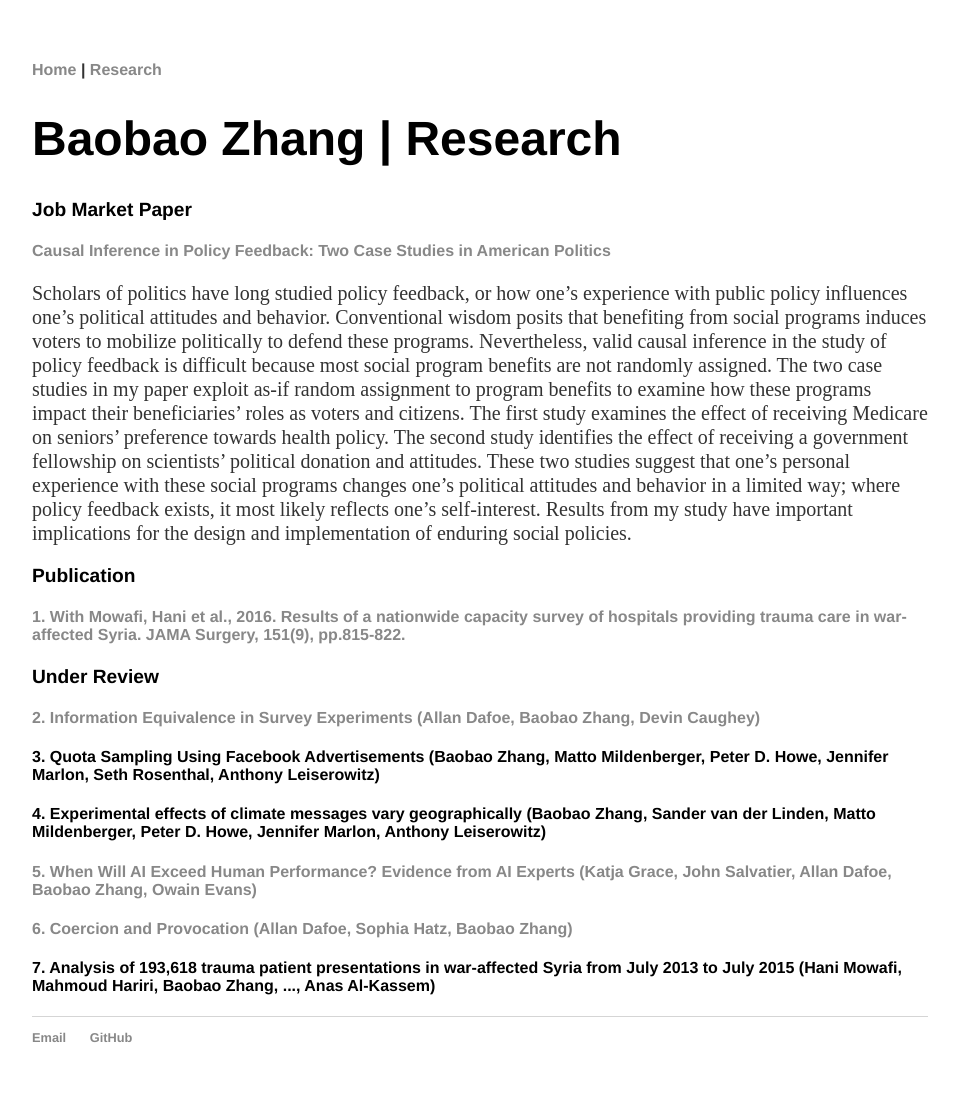
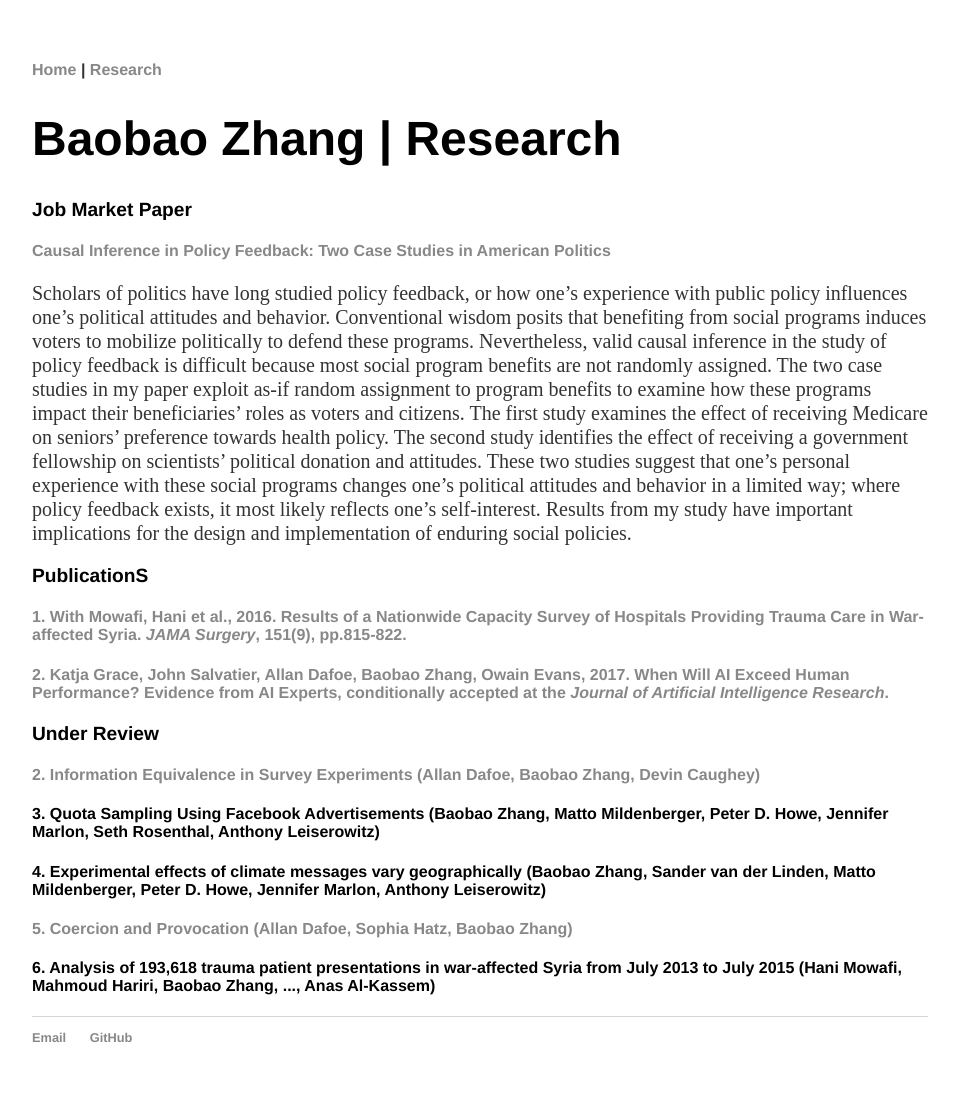
Before and after one commit to morganlivingston/baobaofzhang.github.io, a Jekyll site: the page built from research.html, in a window 1280 px wide. Shown: the whole page, without its empty margins (160-1119 px from the left). Built offline with Jekyll 4.4.1, drawn with Linux system fonts in a browser that asks for light colours.

Commit message:
Update research.html

```diff
--- a/research.html
+++ b/research.html
@@ -13,17 +13,16 @@ title: Research
 <p>
 Scholars of politics have long studied policy feedback, or how one’s experience with public policy influences one’s political attitudes and behavior. Conventional wisdom posits that benefiting from social programs induces voters to mobilize politically to defend these programs. Nevertheless, valid causal inference in the study of policy feedback is difficult because most social program benefits are not randomly assigned. The two case studies in my paper exploit as-if random assignment to program benefits to examine how these programs impact their beneficiaries’ roles as voters and citizens. The first study examines the effect of receiving Medicare on seniors’ preference towards health policy. The second study identifies the effect of receiving a government fellowship on scientists’ political donation and attitudes. These two studies suggest that one’s personal experience with these social programs changes one’s political attitudes and behavior in a limited way; where policy feedback exists, it most likely reflects one’s self-interest. Results from my study have important implications for the design and implementation of enduring social policies.
 </p>
-			<h3>Publication</h3>
-  <h4><a href="https://www.ncbi.nlm.nih.gov/pubmed?term=27332144">1. With Mowafi, Hani et al., 2016. Results of a nationwide capacity survey of hospitals providing trauma care in war-affected Syria. JAMA Surgery, 151(9), pp.815-822.</a></h4>
-
+			<h3>PublicationS</h3>
+  <h4><a href="https://www.ncbi.nlm.nih.gov/pubmed?term=27332144">1. With Mowafi, Hani et al., 2016. Results of a Nationwide Capacity Survey of Hospitals Providing Trauma Care in War-affected Syria. <i>JAMA Surgery</i>, 151(9), pp.815-822.</a></h4>
+<h4><a href="https://arxiv.org/abs/1705.08807">2. Katja Grace, John Salvatier, Allan Dafoe, Baobao Zhang, Owain Evans, 2017. When Will AI Exceed Human Performance? Evidence from AI Experts, conditionally accepted at the <i>Journal of Artificial Intelligence Research</i>.
+	</a></h4>
 			<h3>Under Review</h3>
 <h4><a href="http://www.allandafoe.com/ie">2. Information Equivalence in Survey Experiments (Allan Dafoe, Baobao Zhang, Devin Caughey)</a></h4>
 <h4>3. Quota Sampling Using Facebook Advertisements (Baobao Zhang, Matto Mildenberger, Peter D. Howe, Jennifer Marlon, Seth Rosenthal, Anthony Leiserowitz)</h4>
 <h4>4. Experimental effects of climate messages vary geographically (Baobao Zhang, Sander van der Linden, Matto Mildenberger, Peter D. Howe, Jennifer Marlon, Anthony Leiserowitz) </h4>
-<h4><a href="https://arxiv.org/abs/1705.08807">5. When Will AI Exceed Human Performance? Evidence from AI Experts (Katja Grace, John Salvatier, Allan Dafoe, Baobao Zhang, Owain Evans)
-	</a></h4>
-<h4><a href="http://www.allandafoe.com/provocation.pdf">6. Coercion and Provocation (Allan Dafoe, Sophia Hatz, Baobao Zhang)</a></h4>
-<h4>7. Analysis of 193,618 trauma patient presentations in war-affected Syria from July 2013 to July 2015 (Hani Mowafi, Mahmoud Hariri, Baobao Zhang, ..., Anas Al-Kassem)</h4>
+<h4><a href="http://www.allandafoe.com/provocation.pdf">5. Coercion and Provocation (Allan Dafoe, Sophia Hatz, Baobao Zhang)</a></h4>
+<h4>6. Analysis of 193,618 trauma patient presentations in war-affected Syria from July 2013 to July 2015 (Hani Mowafi, Mahmoud Hariri, Baobao Zhang, ..., Anas Al-Kassem)</h4>
 
 
 
```
